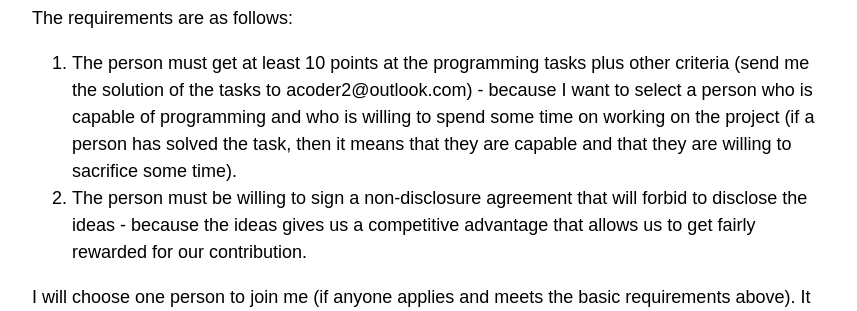
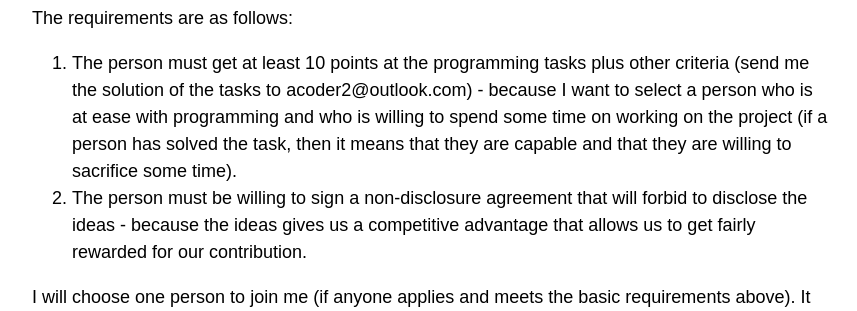
Before and after one commit to damc/Acoder-Server, a Flask app: page /collaboration in a window 1280 px wide. Shown: the part 1253-1564 px from the top of the page, without its empty margins (208-1065 px from the left). Run offline with Flask 2, Linux system fonts and the light colour scheme.

Commit message:
Update collaboration.html

```diff
--- a/server/templates/collaboration.html
+++ b/server/templates/collaboration.html
@@ -38,7 +38,7 @@ Currently, I'm looking for one person who will help me with programming of the n
 
 The requirements are as follows:
 
-1. The person must get at least 10 points at the programming tasks plus other criteria (send me the solution of the tasks to acoder2@outlook.com) - because I want to select a person who is capable of programming and who is willing to spend some time on working on the project (if a person has solved the task, then it means that they are capable and that they are willing to sacrifice some time).
+1. The person must get at least 10 points at the programming tasks plus other criteria (send me the solution of the tasks to acoder2@outlook.com) - because I want to select a person who is at ease with programming and who is willing to spend some time on working on the project (if a person has solved the task, then it means that they are capable and that they are willing to sacrifice some time).
 2. The person must be willing to sign a non-disclosure agreement that will forbid to disclose the ideas - because the ideas gives us a competitive advantage that allows us to get fairly rewarded for our contribution.
 
 I will choose one person to join me (if anyone applies and meets the basic requirements above). It will be the person who at 7th March 18:00 PM UTC will have the highest number of points. You can get the points by solving the below tasks (and sending me the solutions).
```
